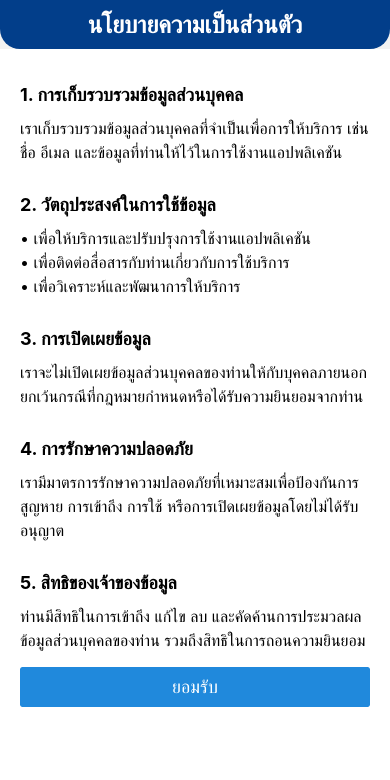
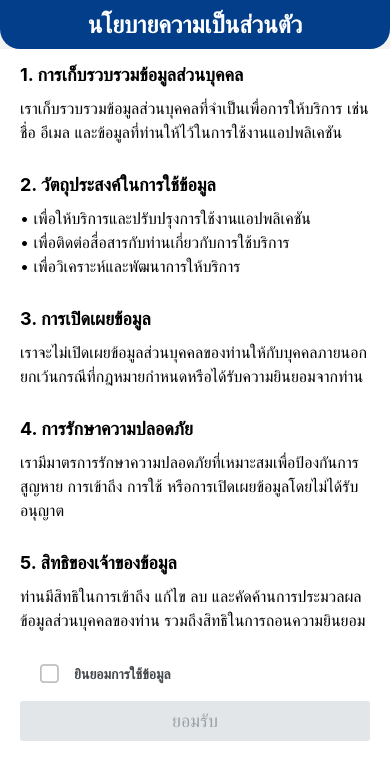
Before and after one commit to flukeapr/final-project-mobile, a React Native app: screen /Privacy in a window 390 px wide. Shown: the top 780 px of the page. Built offline with nearby package versions, Linux system fonts and the light colour scheme; no server answers.

Commit message:
safeAreaView , checkBox in privacy

```diff
--- a/App.js
+++ b/App.js
@@ -1,5 +1,5 @@
 import { StatusBar } from 'expo-status-bar';
-import { StyleSheet, Text, View,Image } from 'react-native';
+import { StyleSheet, Text, View,Image, SafeAreaView } from 'react-native';
 import { NavigationContainer } from '@react-navigation/native';
 import { createNativeStackNavigator } from '@react-navigation/native-stack';
 import { createBottomTabNavigator } from '@react-navigation/bottom-tabs';
@@ -142,7 +142,7 @@ const AdminNavigator = () => {
 }
 export default function App() {
   return (
-    <SafeAreaProvider>
+
     <NavigationContainer independent={true}>
     <Stack.Navigator initialRouteName="Login" screenOptions={{ headerShown: false }}>
       <Stack.Screen name="Login" component={LoginScreen} />
@@ -188,6 +188,6 @@ export default function App() {
     </Stack.Navigator>
 
   </NavigationContainer>
-  </SafeAreaProvider>
+
   );
 }
--- a/package.json
+++ b/package.json
@@ -28,6 +28,7 @@
     "react": "18.2.0",
     "react-native": "0.72.10",
     "react-native-animatable": "^1.4.0",
+    "react-native-calendars": "^1.1307.0",
     "react-native-chart-kit": "^6.12.0",
     "react-native-dropdown-select-list": "^2.0.5",
     "react-native-gifted-charts": "^1.4.43",
--- a/screens/Mood.tsx
+++ b/screens/Mood.tsx
@@ -2,6 +2,7 @@ import { View, Text,StyleSheet,Alert,TouchableOpacity,ActivityIndicator,ScrollVi
 import React,{useState,useEffect} from 'react'
 import { Button } from '@rneui/base';
 import { Ionicons } from '@expo/vector-icons';
+import { Calendar } from 'react-native-calendars';
 
 const moodColors = {
     verySmile: '#03BD5A',
--- a/screens/Privacy.tsx
+++ b/screens/Privacy.tsx
@@ -1,8 +1,9 @@
-import { View, Text, ScrollView, StyleSheet, Alert } from 'react-native'
-import React from 'react'
-import { Button } from '@rneui/base';
+import { View, Text, ScrollView, StyleSheet, Alert, SafeAreaView, StatusBar } from 'react-native'
+import React, { useState } from 'react'
+import { Button,CheckBox } from '@rneui/base';
 
 export default function Privacy({navigation}:any) {
+  const [checked ,setChecked] = useState(false);
     const acceptPrivacy = async ()  => {
         try {
             global.session.user.privacy = 'true';
@@ -27,11 +28,16 @@ export default function Privacy({navigation}:any) {
   return (
     <>
 
-    <View style={styles.header}>
 
-    <Text style={[styles.title,{color:'#fff'}]}>นโยบายความเป็นส่วนตัว</Text>
-      </View>
+  <SafeAreaView style={{flex:1}}>
+
+  <View style={styles.header}>
+
+<Text style={[styles.title,{color:'#fff'}]}>นโยบายความเป็นส่วนตัว</Text>
+  </View>
     <ScrollView style={styles.container}>
+
+
     <View style={styles.content}>
 
 
@@ -62,9 +68,15 @@ export default function Privacy({navigation}:any) {
         ท่านมีสิทธิในการเข้าถึง แก้ไข ลบ และคัดค้านการประมวลผลข้อมูลส่วนบุคคลของท่าน รวมถึงสิทธิในการถอนความยินยอม
       </Text>
 
-     <Button title='ยอมรับ' onPress={acceptPrivacy} />
+      <CheckBox
+      checked={checked}
+      onPress={()=>setChecked(!checked)}
+      title={'ยินยอมการใช้ข้อมูล'}
+      />
+     <Button title='ยอมรับ' disabled={!checked} onPress={acceptPrivacy} />
     </View>
   </ScrollView>
+  </SafeAreaView>
   </>
   )
 }
@@ -74,9 +86,11 @@ const styles = StyleSheet.create({
       flex: 1,
       backgroundColor: '#fff',
 
+
     },
     content: {
-      padding: 20,
+      paddingHorizontal: 20,
+      paddingBottom:20
     },
     title: {
       fontSize: 24,
--- a/screens/community.tsx
+++ b/screens/community.tsx
@@ -11,7 +11,8 @@ import {
   Modal,
   Dimensions,
   RefreshControl,
-  ActivityIndicator
+  ActivityIndicator,
+  SafeAreaView
 } from "react-native";
 import { Ionicons } from "@expo/vector-icons";
 import * as ImagePicker from "expo-image-picker"; // Import ImagePicker for image handling
@@ -83,7 +84,7 @@ const CommunityScreen = ({ navigation }) => {
 
         // Sort the posts by creation date in descending order (latest first)
         formattedPost.sort(
-          (a, b) => new Date(b.postCreateAt) - new Date(a.postCreateAt)
+          (a : {postCreateAt : string}, b: {postCreateAt : string}) => new Date(b.postCreateAt).getTime() - new Date(a.postCreateAt).getTime()
         );
 
         setPosts(formattedPost); // Update state with formatted posts
@@ -213,7 +214,7 @@ const CommunityScreen = ({ navigation }) => {
             type: uploadImage.mimeType || "image/jpeg",
             name: uploadImage.fileName || "filename",
             size: uploadImage.fileSize || 0,
-          });
+          }as any);
 
           try {
             const imageRes = await fetch(global.URL + `/api/post/image/${id}`, {
@@ -441,6 +442,7 @@ const CommunityScreen = ({ navigation }) => {
 
   return (
     <>
+    <SafeAreaView style={{flex:1}}>
     <View style={styles.header}>
 
     <Text style={[styles.headerText]}>ชุมชน</Text>
@@ -560,6 +562,7 @@ const CommunityScreen = ({ navigation }) => {
         </View>
       </Modal>
     </View>
+    </SafeAreaView>
     </>
   );
 };
--- a/screens/profile.tsx
+++ b/screens/profile.tsx
@@ -194,7 +194,7 @@ const ProfileScreen = ({navigation}) => {
         <Text style={styles.buttonText}>ศูนย์การช่วยเหลือ</Text>
       </TouchableOpacity>
       <TouchableOpacity style={styles.button} onPress={() => {setModalHelpCenter(true)}}>
-        <Text style={styles.buttonText}>ปรึกษาสุขภาพจิต</Text>
+        <Text style={styles.buttonText}>แหล่งให้คำปรึกษาสุขภาพจิต</Text>
       </TouchableOpacity>
 
       <TouchableOpacity style={styles.button} onPress={handleLogout}>
```
Also changed, not shown: 1 other file (tests, documents, lock files or other folders).
